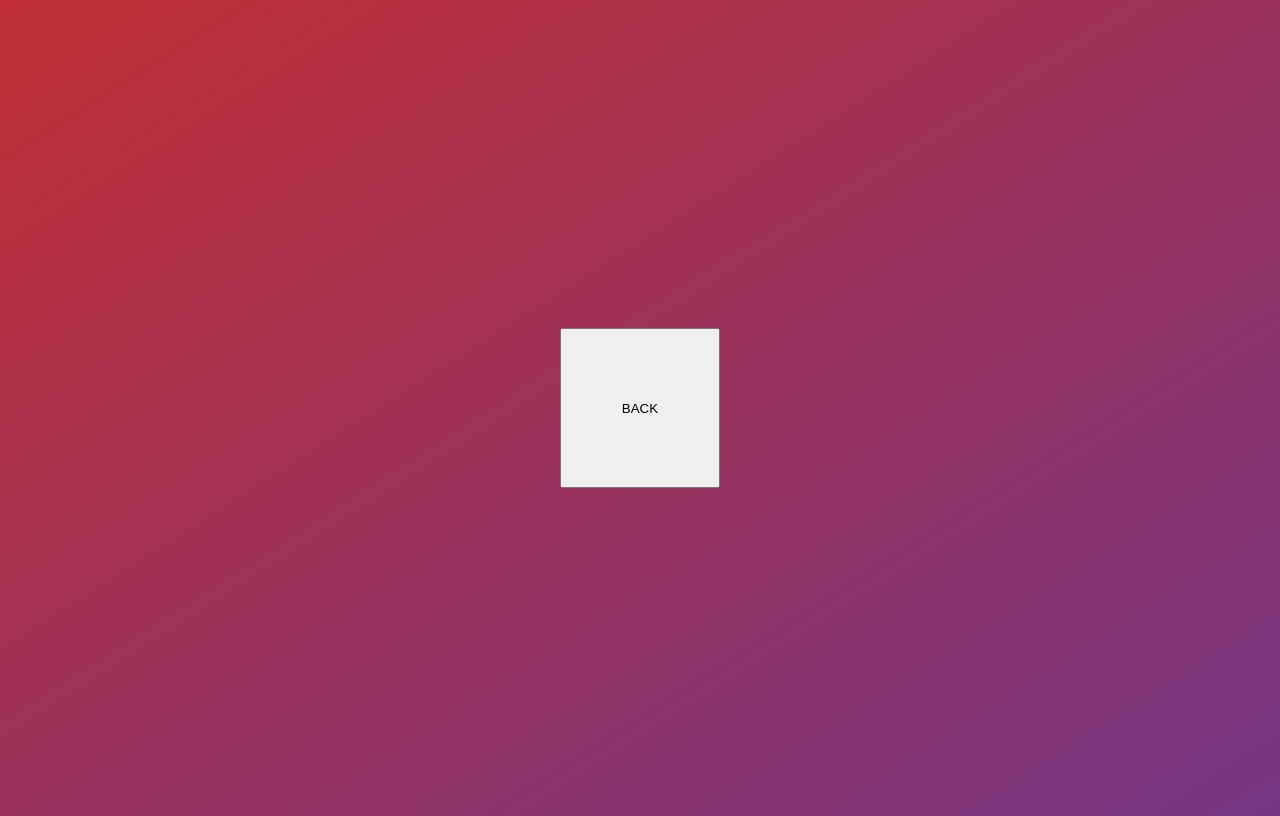
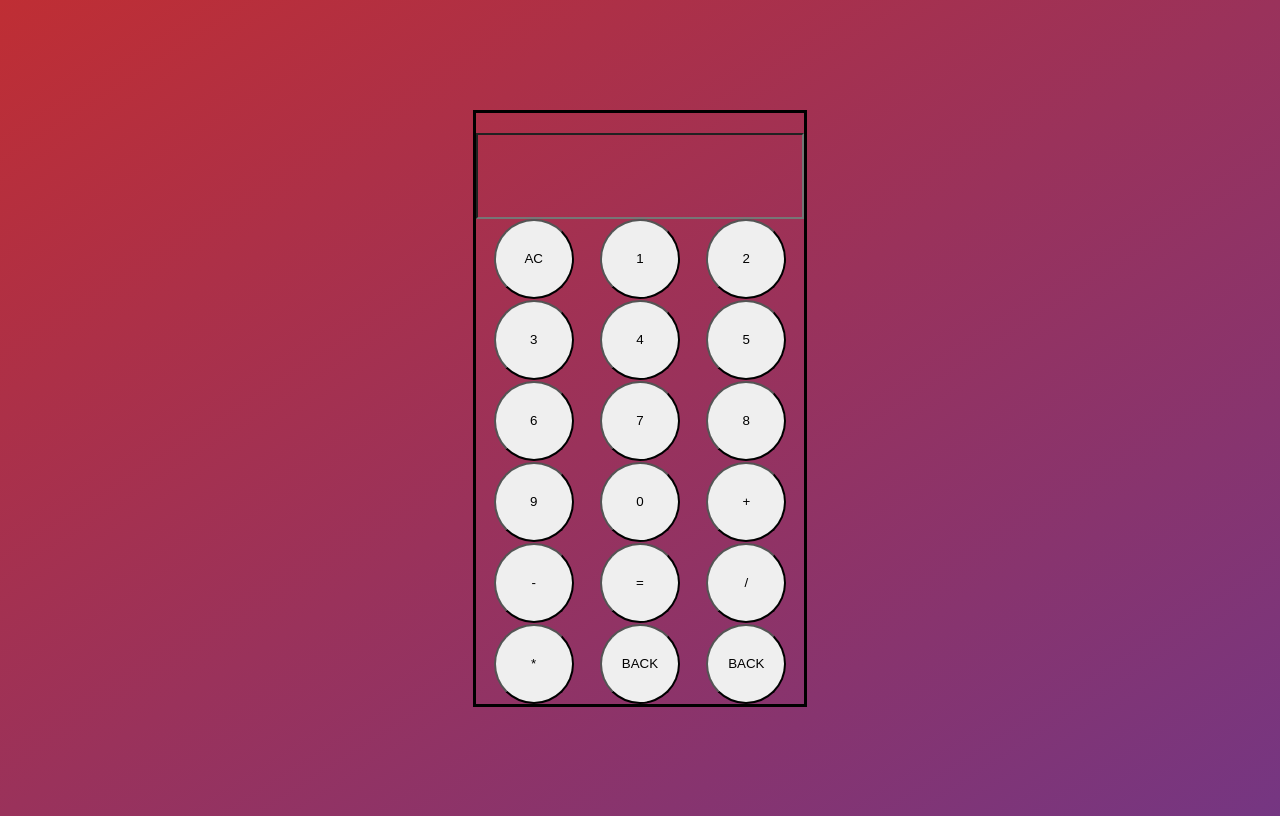
Before and after one commit to DevMeha/APP, a plain HTML site: page cal.html in a window 1280 px wide. Drawn offline with Linux system fonts and the light colour scheme.

Commit message:
CALCULATOR

```diff
--- a/cal.css
+++ b/cal.css
@@ -10,9 +10,6 @@ body {
   overflow: hidden;
 }
 #back {
-  height: 10rem;
-  width: 10rem;
-  cursor: pointer;
 }
 
 #page {
@@ -23,3 +20,37 @@ body {
 .side-left {
   transform: translateX(100%);
 }
+.Button-class {
+  height: 5rem;
+  width: 5rem;
+  cursor: pointer;
+  border-radius: 50%;
+  display: flex;
+  justify-content: center;
+  align-items: center;
+  text-align: center;
+}
+.btn-div {
+  border: solid black 3px;
+}
+.input-text {
+  background-color: transparent;
+  width: 20rem;
+  height: 5rem;
+  mar
+}
+.btn-calc {
+  display: grid;
+  grid-template-columns: 1fr 1fr 1fr; /* 3 kolumny */
+  gap: 1px;
+  margin: 0 5px;
+  justify-content: center;
+  align-items: center;
+  justify-items: center;
+}
+.text-div {
+  margin-top: 20px;
+  display: flex;
+  justify-content: center;
+  align-items: center;
+}
--- a/cal.html
+++ b/cal.html
@@ -8,8 +8,30 @@
   </head>
   <body id="page">
     <header>
-      <div>
-        <button id="back">BACK</button>
+      <div class="btn-div">
+        <div class="text-div">
+          <input class="input-text" type="text" />
+        </div>
+        <div class="btn-calc">
+          <button class="Button-class" id="back">AC</button>
+          <button class="Button-class" id="back">1</button>
+          <button class="Button-class" id="back">2</button>
+          <button class="Button-class" id="back">3</button>
+          <button class="Button-class" id="back">4</button>
+          <button class="Button-class" id="back">5</button>
+          <button class="Button-class" id="back">6</button>
+          <button class="Button-class" id="back">7</button>
+          <button class="Button-class" id="back">8</button>
+          <button class="Button-class" id="back">9</button>
+          <button class="Button-class" id="back">0</button>
+          <button class="Button-class" id="back">+</button>
+          <button class="Button-class" id="back">-</button>
+          <button class="Button-class" id="back">=</button>
+          <button class="Button-class" id="back">/</button>
+          <button class="Button-class" id="back">*</button>
+          <button class="Button-class" id="back">BACK</button>
+          <button class="Button-class" id="back">BACK</button>
+        </div>
       </div>
     </header>
   </body>
```
